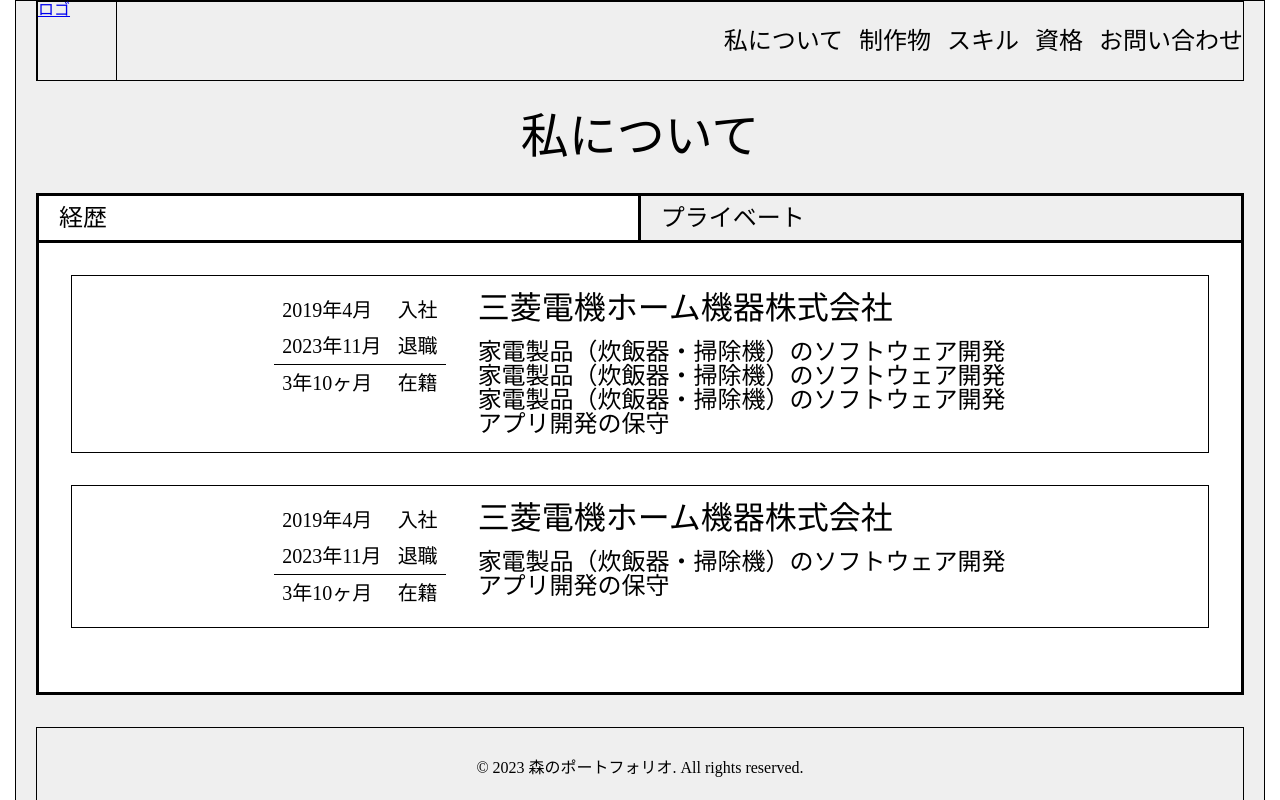
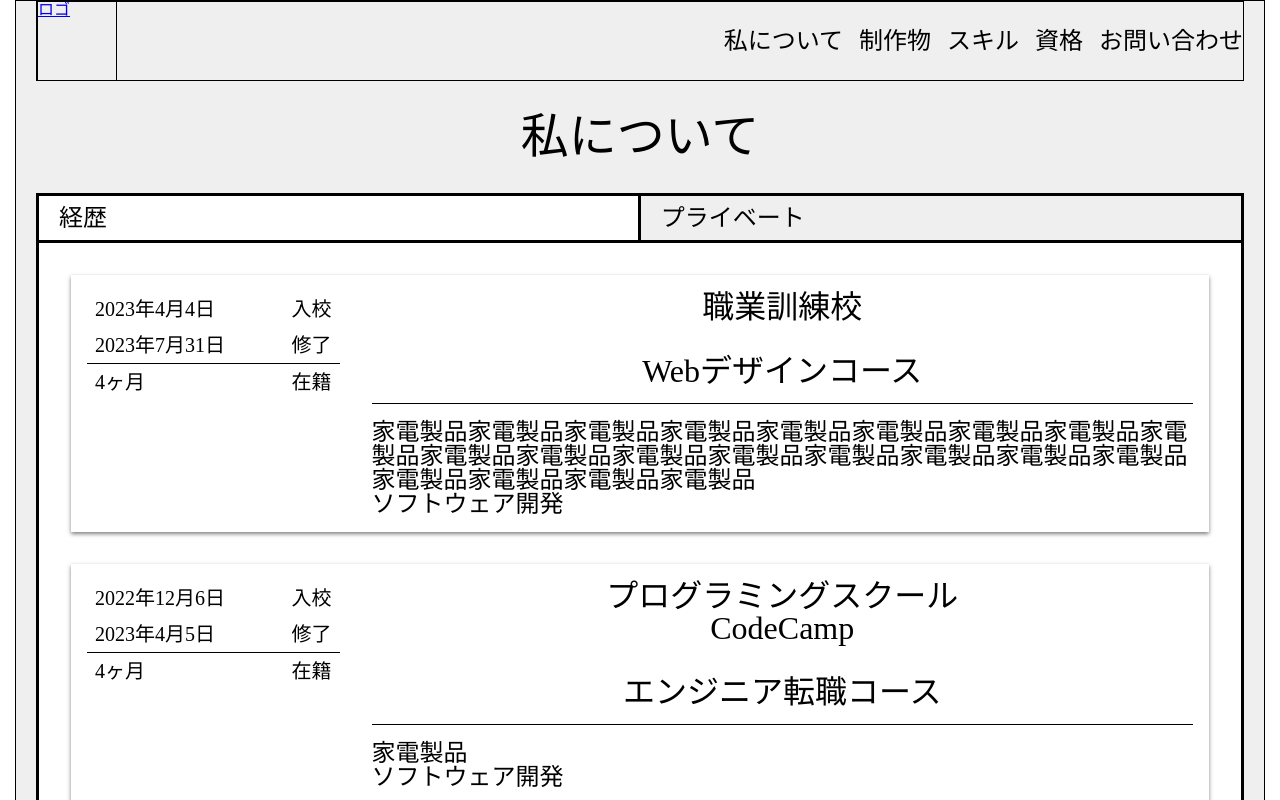
Before and after one commit to y-mori-96/portfolio, a React (Create React App) app: page /about in a window 1280 px wide. Shown: the top 800 px of the page. Built offline with nearby package versions, Linux system fonts and the light colour scheme.

Commit message:
経歴　レスポンシブ一旦完了

```diff
--- a/src/components/atoms/Titles/CarrerTitle.tsx
+++ b/src/components/atoms/Titles/CarrerTitle.tsx
@@ -1,3 +1,5 @@
+import React from 'react';
+// スタイル
 import styled from 'styled-components';
 
 interface CarrerTitle {
@@ -8,7 +10,13 @@ const Title: React.FC<CarrerTitle> = ({ title }) => {
   return (
     <>
       <StyledTitle>
-        {title}
+        {/* {title} */}
+        {title.split('\n').map((line, index) => (
+          <React.Fragment key={index}>
+            {line}
+            <br />
+          </React.Fragment>
+        ))}
       </StyledTitle>
     </>
   )
@@ -21,6 +29,8 @@ export default Title
  */
 const StyledTitle = styled.h3`
   font-size: 2rem;
-  text-align: left;
+  text-align: center;
+  border-bottom: 1px solid #000;
+  padding-bottom: 1rem;
   margin-bottom: 1rem;
 `;
--- a/src/components/organisms/Career.tsx
+++ b/src/components/organisms/Career.tsx
@@ -1,7 +1,10 @@
+import React from 'react';
 // スタイル
 import styled from 'styled-components';
+// 型
+import { careersData } from '../../types/careerData';
 // コンポーネント
-import CarrerTitle from '../atoms/Titles/CarrerTitle'
+import CarrerTitle from '../atoms/Titles/CarrerTitle';
 import CarrerDateItem from './tabels/CareerDateItem';
 
 
@@ -9,49 +12,33 @@ const Carrer = () => {
   return (
     <>
       <ul>
-        <CarrerItem>
-          <InnerContent>
+        {careersData.map((career, index) => (
+          <CarrerItem key={index}>
             <Header>
               <ul>
                 <CarrerDateItem
-                  inDate="2019年4月"
-                  inState="入社"
-                  outDate="2023年11月"
-                  outState="退職"
-                  period="3年10ヶ月"
+                  inDate={career.inDate}
+                  inState={career.inState}
+                  outDate={career.outDate}
+                  outState={career.outState}
+                  period={career.period}
                 />
               </ul>
             </Header>
             <Body>
-              <CarrerTitle title='三菱電機ホーム機器株式会社' />
-              <Text>家電製品（炊飯器・掃除機）のソフトウェア開発</Text>
-              <Text>家電製品（炊飯器・掃除機）のソフトウェア開発</Text>
-              <Text>家電製品（炊飯器・掃除機）のソフトウェア開発</Text>
-              <Text>アプリ開発の保守</Text>
+              <CarrerTitle title={career.title} />
+              <Text>
+              {/* career.textの値を改行文字 (\n) で分割し、それぞれの行を表示する */}
+                {career.text.split('\n').map((line, index) => (
+                  <React.Fragment key={index}>
+                    {line}
+                    <br />
+                  </React.Fragment>
+                ))}
+              </Text>
             </Body>
-          </InnerContent>
-        </CarrerItem>
-
-        <CarrerItem>
-          <InnerContent>
-            <Header>
-              <ul>
-                <CarrerDateItem
-                  inDate="2019年4月"
-                  inState="入社"
-                  outDate="2023年11月"
-                  outState="退職"
-                  period="3年10ヶ月"
-                />
-              </ul>
-            </Header>
-            <Body>
-              <CarrerTitle title='三菱電機ホーム機器株式会社' />
-              <Text>家電製品（炊飯器・掃除機）のソフトウェア開発</Text>
-              <Text>アプリ開発の保守</Text>
-            </Body>
-          </InnerContent>
-        </CarrerItem>
+          </CarrerItem>
+        ))}
       </ul>
     </>
   )
@@ -63,6 +50,10 @@ export default Carrer
  * スタイル
  */
 const CarrerItem = styled.li`
+  display: flex;
+
+  width: 100%;
+  box-shadow: 0 2px 4px #00000080;
   margin-bottom: 2rem;
 
   li:last-child {
@@ -70,32 +61,34 @@ const CarrerItem = styled.li`
   }
 
   /* border: 1px solid black; */
-  /* background-color: white; */
-  `;
+  background-color: white;
 
-const InnerContent = styled.div`
-  margin: 0 auto;
-  display: flex;
-  justify-content: center;
+  &:hover {
+    transform: scale(1.05); /* 拡大するスケール値を指定 */
+    /* 他の拡大に関連するスタイルを追加 */
+  }
 
-  width: 100%;
-  border: 1px solid black;
+  @media (max-width: 1200px) {
+    flex-direction: column-reverse;
+  }
 `;
 
 const Header = styled.div`
+  width: 25%;
   padding: 1rem;
 
-  /* border: 1px solid black; */
-  /* border-right: none; */
-  /* background-color: gray; */
-  `;
+  @media (max-width: 1200px) {
+    width: 100%;
+  }
+`;
 
 const Body = styled.div`
+  width: 75%;
   padding: 1rem;
 
-  /* border: 1px solid black; */
-  /* border-left: none; */
-  /* background-color: gray; */
+  @media (max-width: 1200px) {
+    width: 100%;
+  }
 `;
 
 const Text = styled.p`
--- a/src/components/organisms/tabels/CareerDateItem.tsx
+++ b/src/components/organisms/tabels/CareerDateItem.tsx
@@ -2,30 +2,33 @@ import React from 'react';
 import styled from 'styled-components';
 
 interface CarrerDateItemProps {
-  inDate: string;
+  inDate: Date;
   inState: string;
-  outDate: string;
+  outDate: Date;
   outState: string;
   period: string;
 }
 
 const CarrerDateItem: React.FC<CarrerDateItemProps> = ({ inDate, inState, outDate, outState, period }) => {
+  const inDateText = `${inDate.getFullYear()}年${inDate.getMonth() + 1}月${inDate.getDate()}日`;
+  const outDateText = `${outDate.getFullYear()}年${outDate.getMonth() + 1}月${outDate.getDate()}日`;
+
   return (
     <Table>
-      <tbody>
+      <Tbody>
         <TableRow>
-          <TableCell>{inDate}</TableCell>
-          <TableCell>{inState}</TableCell>
+          <TableDataDate>{inDateText}</TableDataDate>
+          <TableDataState>{inState}</TableDataState>
         </TableRow>
         <TableRow>
-          <TableCell>{outDate}</TableCell>
-          <TableCell>{outState}</TableCell>
+          <TableDataDate>{outDateText}</TableDataDate>
+          <TableDataState>{outState}</TableDataState>
         </TableRow>
         <TableRow>
-          <TableCell>{period}</TableCell>
-          <TableCell>在籍</TableCell>
+          <TableDataDate>{period}</TableDataDate>
+          <TableDataState>在籍</TableDataState>
         </TableRow>
-      </tbody>
+      </Tbody>
     </Table>
   );
 };
@@ -37,12 +40,43 @@ const Table = styled.table`
   width: 100%;
 `;
 
+const Tbody = styled.tbody`
+  @media (max-width: 1200px) and (min-width: 601px) {
+    display: flex;
+    justify-content: center;
+    gap: 2rem;
+  }
+`;
+
 const TableRow = styled.tr`
   &:nth-child(2) {
     border-bottom: 1px solid black;
   }
+
+  @media (max-width: 1200px) and (min-width: 601px) {
+    display: flex;
+    flex-direction: column-reverse;
+
+    &:nth-child(2) {
+      border-bottom: none;
+    }
+  }
 `;
 
-const TableCell = styled.td`
-  padding: 8px;
+const TableDataDate = styled.td`
+  text-align: left;
+  padding: 0.5rem;
+
+  @media (max-width: 1200px) and (min-width: 601px) {
+    text-align: center;
+  }
 `;
+const TableDataState = styled.td`
+  text-align: right;
+  padding: 0.5rem;
+
+  @media (max-width: 1200px) and (min-width: 601px) {
+    text-align: center;
+    border-bottom: 1px solid black;
+  }
+`;
--- a/src/components/pages/About.tsx
+++ b/src/components/pages/About.tsx
@@ -70,8 +70,8 @@ const TabItems = styled.li<{ active: boolean }>`
 
 const Section = styled.section<{ active: boolean }>`
   display: ${({ active }) => (active ? 'block' : 'none')};
+
   padding: 2rem;
-
   border: 3px solid black;
   border-top: none;
   background-color: white;
--- /dev/null
+++ b/src/types/careerData.ts
@@ -0,0 +1,49 @@
+type careerData = {
+  inDate: Date;
+  inState: string;
+  outDate: Date;
+  outState: string;
+  period: string;
+  title: string;
+  text: string;
+};
+
+// 月は0から始まる。例）4月は3と指定する
+export const careersData: careerData[] = [
+  {
+    inDate: new Date(2023, 3, 4),
+    inState: "入校",
+    outDate: new Date(2023, 6, 31),
+    outState: "修了",
+    period: "4ヶ月",
+    title: "職業訓練校\n\nWebデザインコース",
+    text: `家電製品家電製品家電製品家電製品家電製品家電製品家電製品家電製品家電製品家電製品家電製品家電製品家電製品家電製品家電製品家電製品家電製品家電製品家電製品家電製品家電製品 \nソフトウェア開発`,
+  },
+  {
+    inDate: new Date(2022, 11, 6),
+    inState: "入校",
+    outDate: new Date(2023, 3, 5),
+    outState: "修了",
+    period: "4ヶ月",
+    title: "プログラミングスクール\nCodeCamp\n\nエンジニア転職コース",
+    text: `家電製品 \nソフトウェア開発`,
+  },
+  {
+    inDate: new Date(2019, 3, 1),
+    inState: "入社",
+    outDate: new Date(2023, 0, 31),
+    outState: "退職",
+    period: "3年10ヶ月",
+    title: "三菱電機ホーム機器株式会社\n\nソフトウェア開発",
+    text: `家電製品 \nソフトウェア開発`,
+  },
+  {
+    inDate: new Date(2015, 3, 1),
+    inState: "入学",
+    outDate: new Date(2019, 2, 31),
+    outState: "卒業",
+    period: "4年",
+    title: "大阪工業大学\n\n工学部\n電子情報通信工学科\n（現：電子情報システム工学科）",
+    text: `家電製品 \nソフトウェア開発`,
+  },
+];
```
Also changed, not shown: 1 other file (tests, documents, lock files or other folders).
